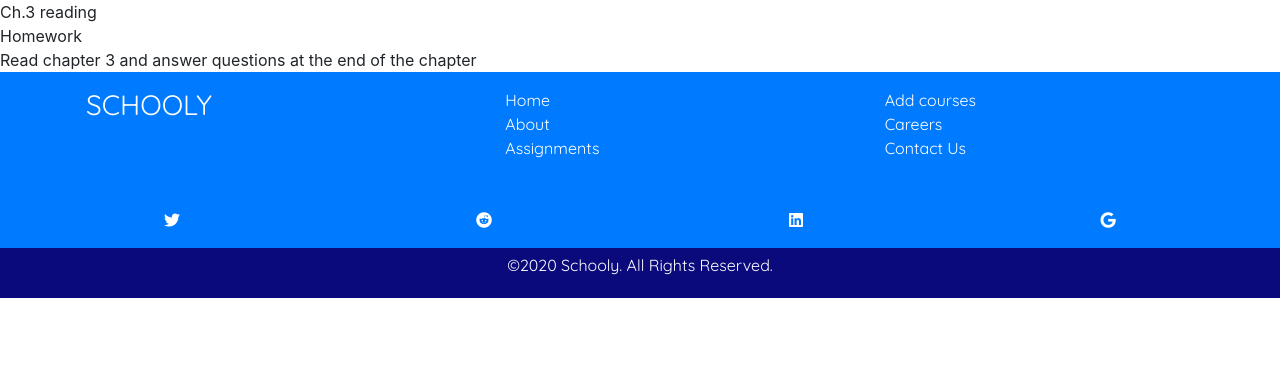
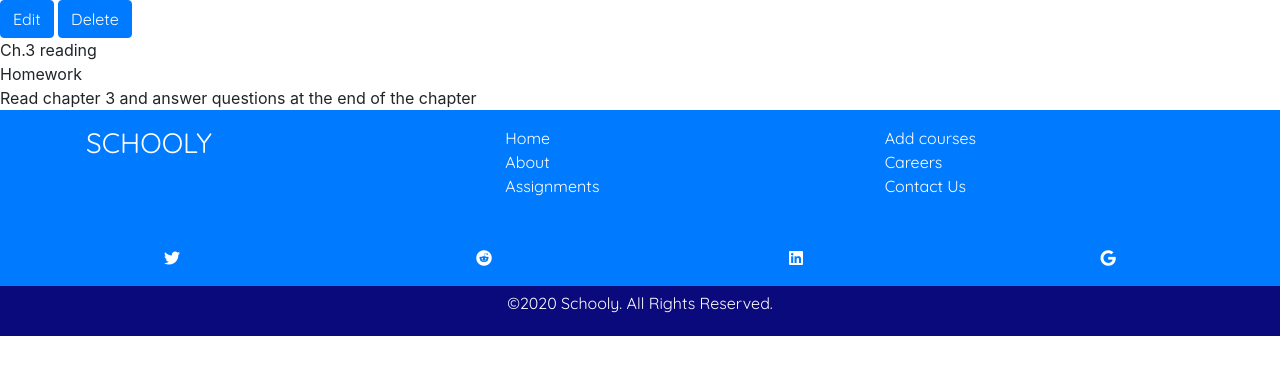
Before and after one commit to diyarkudrat/school_management_system, a Django app: page /assignments/1/ in a window 1280 px wide. Shown: the part 56-431 px from the top of the page. Run offline with Django 3.2, Linux system fonts and the light colour scheme; a user stored in the database is signed in; data comes from the database, SQL or seed files in the repository; both versions use the stored data as it was after the commit; some libraries are stand-ins or nearby versions.

Commit message:
added edit and delete buttons to assignment detail template

```diff
--- a/classes/templates/assignment_detail.html
+++ b/classes/templates/assignment_detail.html
@@ -1,6 +1,11 @@
 {% extends 'base.html' %}
 
 {% block content %}
+
+<a class="btn btn-primary" href="{% url 'edit-assignment-page' assignment.id %}" role="button">Edit</a>
+<a class="btn btn-primary" href="{% url 'assignment-delete-page' assignment.id %}"  role="button">Delete</a>
+
+<br>
 
 {{assignment.name}}<br>
 
```
Also changed, not shown: db.sqlite3.
